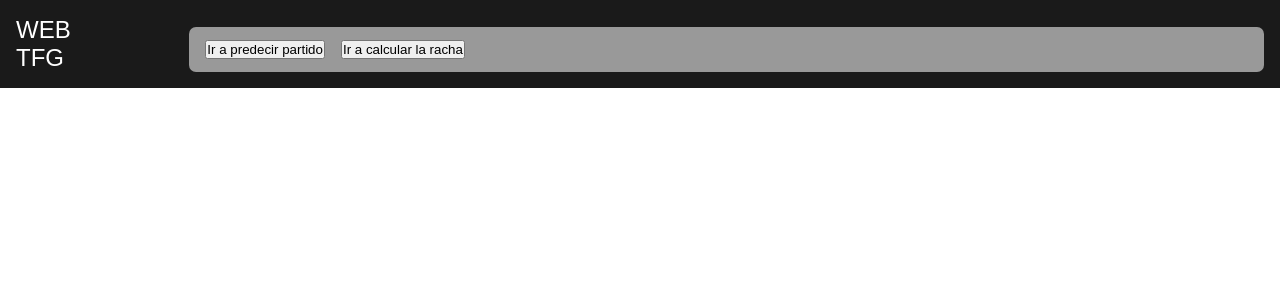
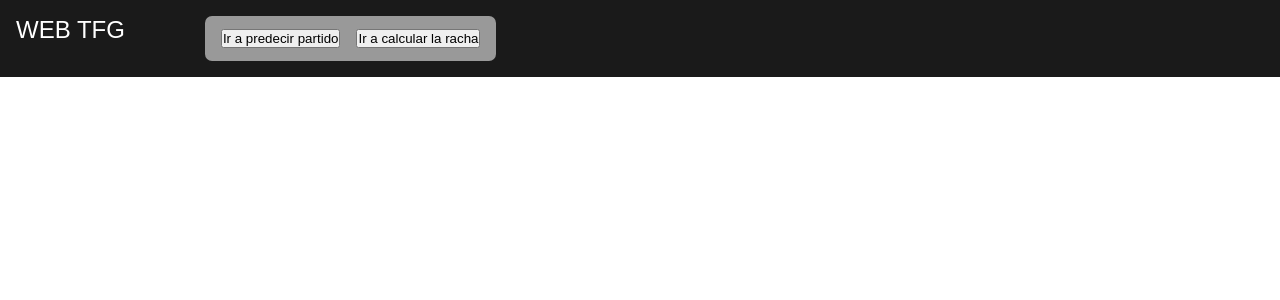
Before and after one commit to jesruidom/TFG, a Flask app: page / in a window 1280 px wide. Shown: the top 300 px of the page. Run offline with Flask 2, Linux system fonts and the light colour scheme; parts of the project's set-up code (start-up, migrations or seed data) failed here and were passed over.

Commit message:
cambios css

```diff
--- a/TFG WorkSpace/templates/paginaPrincipal.html
+++ b/TFG WorkSpace/templates/paginaPrincipal.html
@@ -45,28 +45,22 @@
 
 .cabecera {
   padding: 1rem 1rem;
+  display: flex;
+  gap: 5rem;
 
   font-family: var(--fuente-cabecera);
+  font-size: 1.5rem;
   background-color: var(--color-cabecera);
   color: var(--color-texto-cabecera);
-
-  font-size: 1.5rem;
-
-  display: flex;
-  justify-content: flex-start;
-  align-items: flex-end;
-
-  gap: 5rem;
 }
 
 .botones{
     gap: 1rem;
-    width: 100%;
+    /*width: 100%;*/
     padding: 0.8rem 1rem;
     border-radius: 7px;
     border: none;
     display: flex;
-
 
     background-color: var(--color-cabecera-claro);
     color: var(--color-texto);
```
